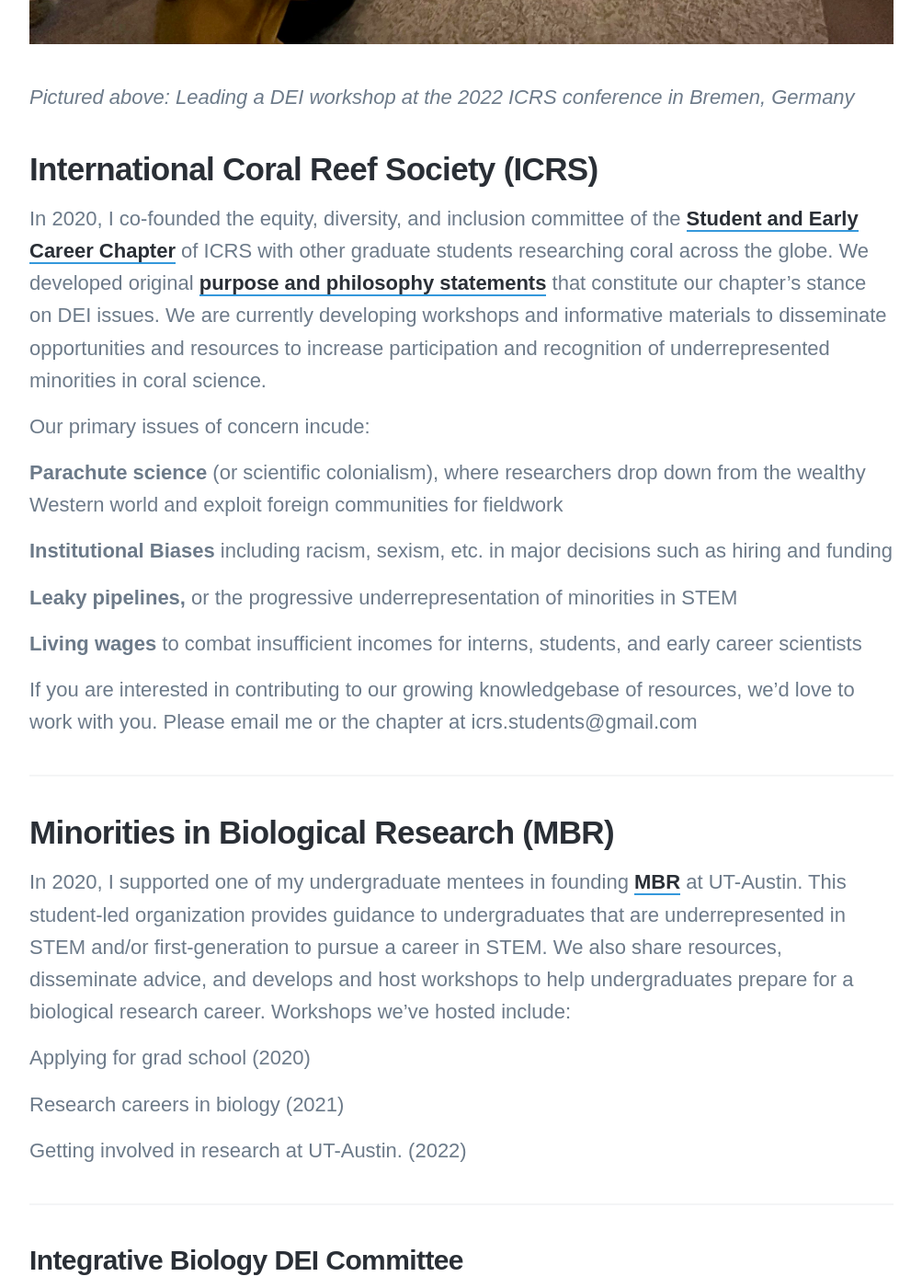
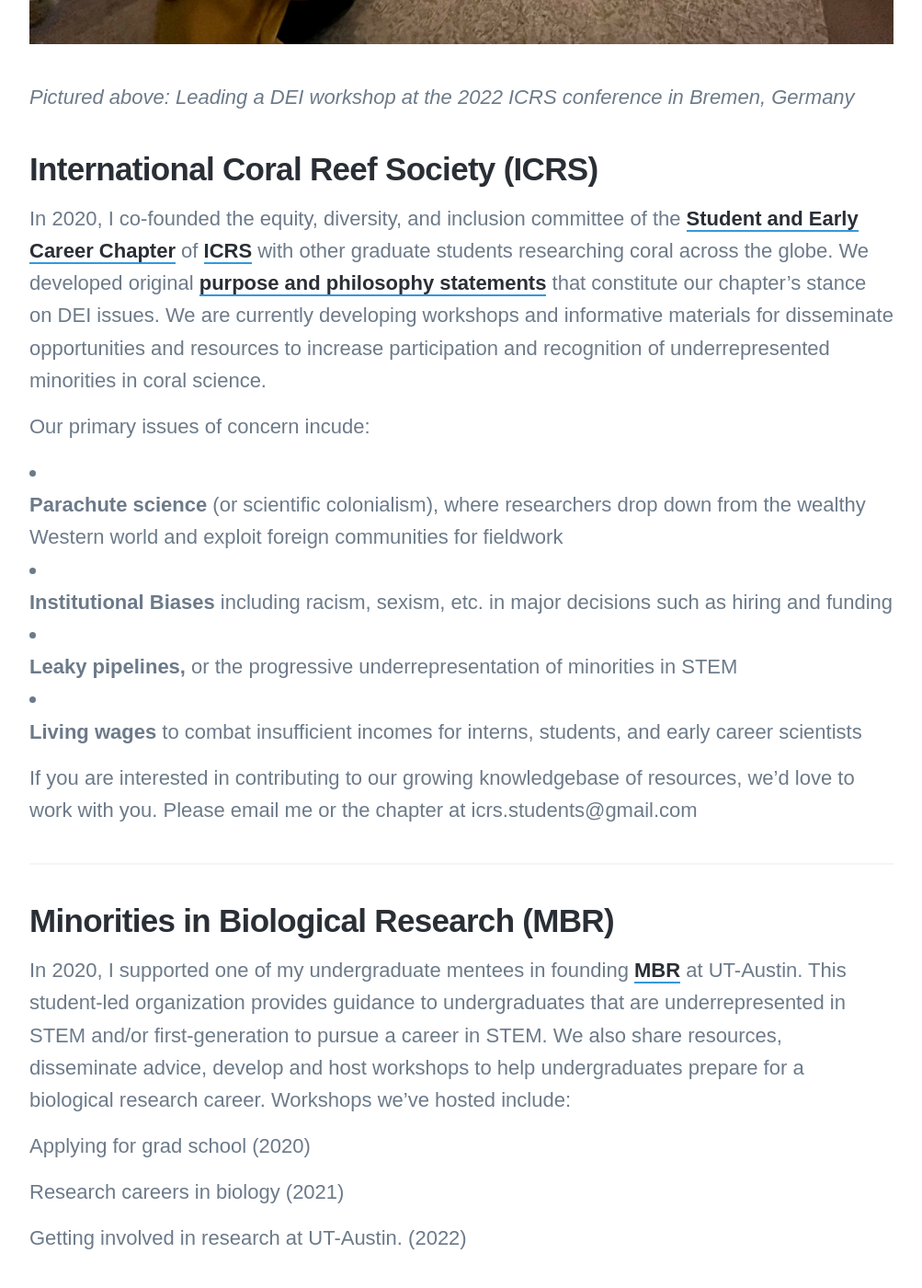
Before and after one commit to kristinaleilani/kristinaleilani.github.io, a Jekyll site: the page built from _pages/dei.md, in a window 1280 px wide and 1400 px high, scrolled down 1442 px. Shown: the whole window at 92% size, without its empty margins (138-1141 px from the left). Built offline with Jekyll 4.4.1, drawn with Linux system fonts in a browser that asks for light colours; nearby versions of some CDN libraries; some web fonts are replaced; some of the changed text lies outside the part shown.

Commit message:
Update dei.md

```diff
--- a/_pages/dei.md
+++ b/_pages/dei.md
@@ -13,19 +13,19 @@
 
 ## International Coral Reef Society (ICRS)
 
-In 2020, I co-founded the equity, diversity, and inclusion committee of the [Student and Early Career Chapter](https://www.coralreefstudents.org/) of ICRS with other graduate students researching coral across the globe. We developed original [purpose and philosophy  statements](https://www.coralreefstudents.org/edi) that constitute our chapter’s stance on DEI issues. We are currently developing workshops and informative materials to disseminate opportunities and resources to increase participation and recognition of underrepresented minorities in coral science.
+In 2020, I co-founded the equity, diversity, and inclusion committee of the [Student and Early Career Chapter](https://www.coralreefstudents.org/) of [ICRS](http://coralreefs.org/) with other graduate students researching coral across the globe. We developed original [purpose and philosophy  statements](https://www.coralreefstudents.org/edi) that constitute our chapter’s stance on DEI issues. We are currently developing workshops and informative materials for disseminate opportunities and resources to increase participation and recognition of underrepresented minorities in coral science.
 
 
 
 Our primary issues of concern incude:
 
-**Parachute science** (or scientific colonialism), where researchers drop down from the wealthy Western world and exploit foreign communities for fieldwork
+* **Parachute science** (or scientific colonialism), where researchers drop down from the wealthy Western world and exploit foreign communities for fieldwork
 
-**Institutional Biases** including racism, sexism, etc. in major decisions such as hiring and funding
+* **Institutional Biases** including racism, sexism, etc. in major decisions such as hiring and funding
 
-**Leaky pipelines,** or the progressive underrepresentation of minorities in STEM
+* **Leaky pipelines,** or the progressive underrepresentation of minorities in STEM
 
-**Living wages** to combat insufficient incomes for interns, students, and early career scientists
+* **Living wages** to combat insufficient incomes for interns, students, and early career scientists
 
 
 
@@ -35,7 +35,7 @@
 
 ## Minorities in Biological Research (MBR)
 
-In 2020, I supported one of my undergraduate mentees in founding [MBR](https://minoritiesinbiologicalresearch.weebly.com/) at UT-Austin. This student-led organization provides guidance to undergraduates that are underrepresented in STEM  and/or first-generation to pursue a career in STEM. We also share resources, disseminate advice, and develops and host workshops to help undergraduates prepare for a biological research career. Workshops we've hosted include:
+In 2020, I supported one of my undergraduate mentees in founding [MBR](https://minoritiesinbiologicalresearch.weebly.com/) at UT-Austin. This student-led organization provides guidance to undergraduates that are underrepresented in STEM  and/or first-generation to pursue a career in STEM. We also share resources, disseminate advice, develop and host workshops to help undergraduates prepare for a biological research career. Workshops we've hosted include:
 
 Applying for grad school (2020)
 
```
Also changed, not shown: other parts of _pages/dei.md (+1 -1 lines).
